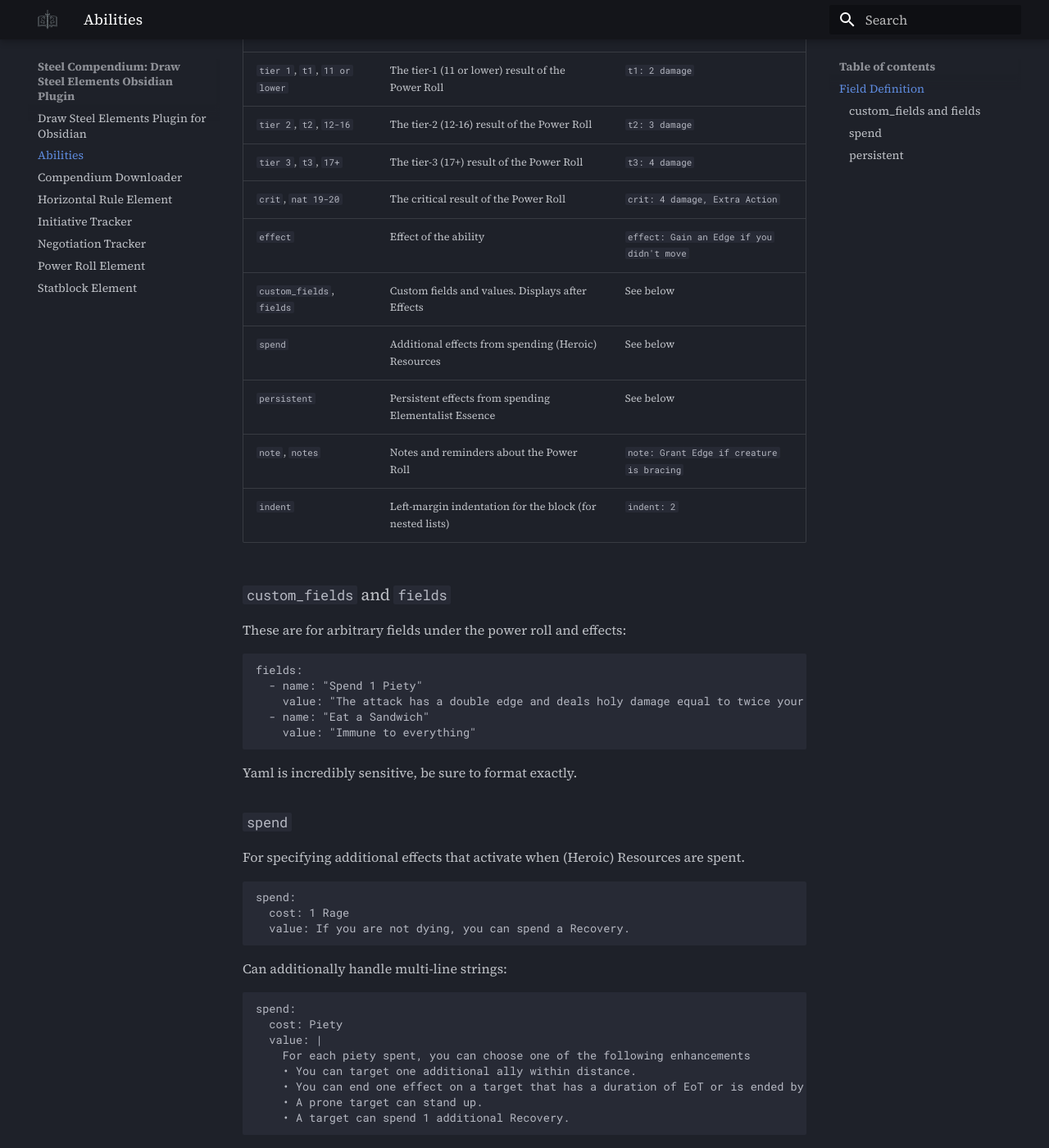
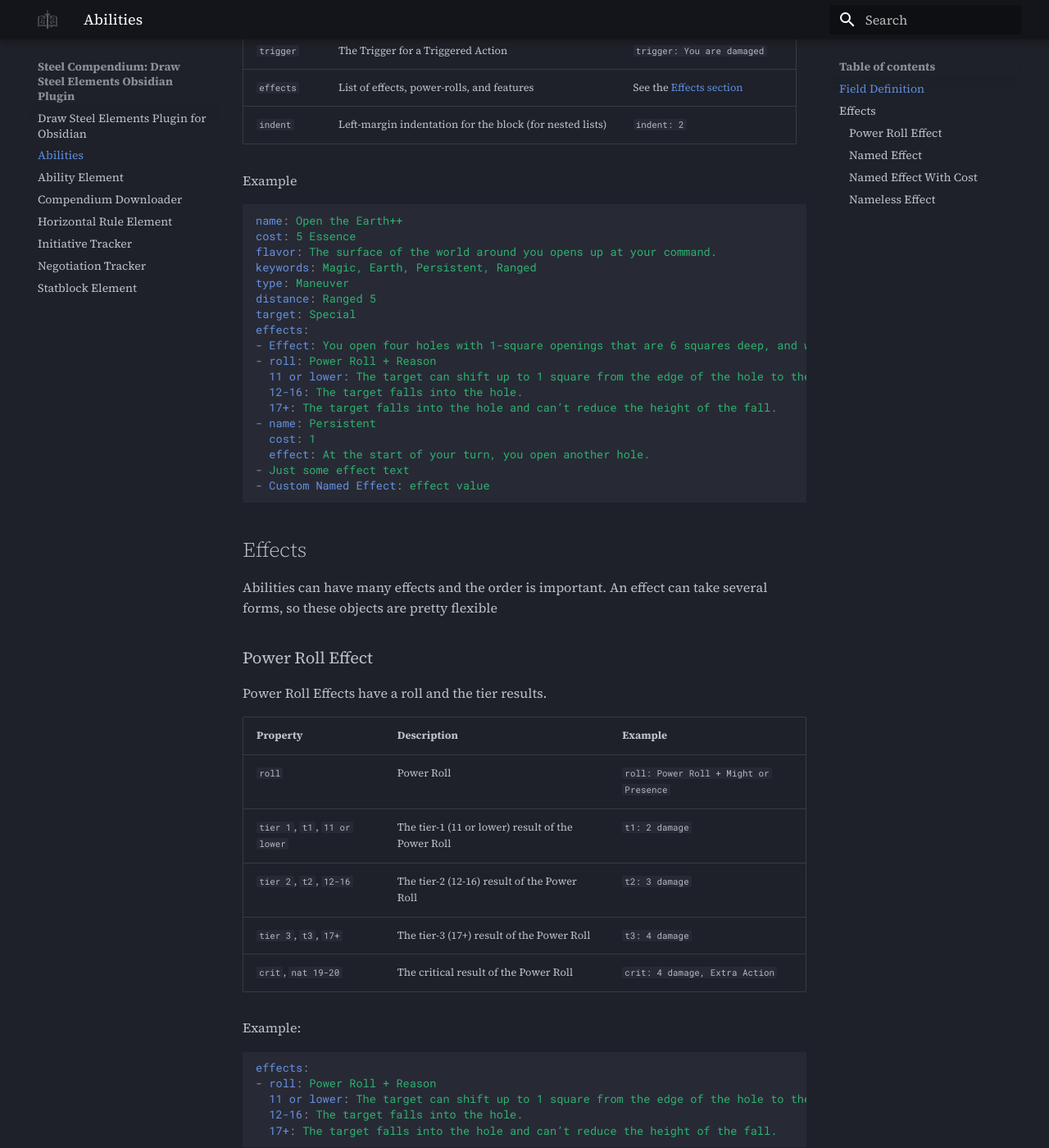
Before and after one commit to SteelCompendium/draw-steel-elements, an MkDocs documentation site: the page built from docs/Abilities.md, in a window 1280 px wide and 1400 px high, scrolled down 663 px. Shown: the whole window at 82% size. Built offline with MkDocs 1.6.1 and Material for MkDocs 9.7.7, drawn with Linux system fonts in a browser that asks for light colours; comment, search, counter and statistics services are not loaded; some of the changed text lies outside the part shown.

Commit message:
Updates docs for ability elements

````diff
--- a/docs/Abilities.md
+++ b/docs/Abilities.md
@@ -1,76 +1,114 @@
 # Abilities
+
+Abilities can take many forms which results in a more fluid yaml when it comes to effects.
+
+Yaml is incredibly sensitive, be sure to format exactly.
 
 ## Field Definition
 
-| Property                      | Description                                              | Example                                   |
-|-------------------------------|----------------------------------------------------------|-------------------------------------------|
-| `name`                        | The "Title" or "Description" of the Power Roll.          | `name: Might Resistance Roll`             |
-| `flavor`                      | The flavor text of the Power Roll.                       | `flavor: Be strong`                       |
-| `cost`                        | The cost to use the ability                              | `cost: 3 Piety`                           |
-| `keywords`                    | Keywords of the ability                                  | `keywords: Area, Magic`                   |
-| `type`                        | Type of the ability                                      | `type: Action`                            |
-| `distance`                    | Distance of the ability                                  | `distance: 2 burst`                       |
-| `target`                      | Target of the ability                                    | `target: All enemies`                     |
-| `trigger`                     | The Trigger for a Triggered Action                       | `trigger: You are damaged`                |
+| Property                      | Description                                              | Example                             |
+|-------------------------------|----------------------------------------------------------|-------------------------------------|
+| `name`                        | The "Title" or "Description" of the ability.             | `name: Might Resistance Roll`       |
+| `flavor`                      | The flavor text of the ability.                          | `flavor: Be strong`                 |
+| `cost`                        | The cost to use the ability                              | `cost: 3 Piety`                     |
+| `keywords`                    | Keywords of the ability                                  | `keywords: Area, Magic`             |
+| `type`                        | Type of the ability                                      | `type: Action`                      |
+| `distance`                    | Distance of the ability                                  | `distance: 2 burst`                 |
+| `target`                      | Target of the ability                                    | `target: All enemies`               |
+| `trigger`                     | The Trigger for a Triggered Action                       | `trigger: You are damaged`          |
+| `effects`                     | List of effects, power-rolls, and features               | See the [Effects section](#Effects) |
+| `indent`                      | Left-margin indentation for the block (for nested lists) | `indent: 2`                               |
+
+Example
+
+```yaml
+name: Open the Earth++
+cost: 5 Essence
+flavor: The surface of the world around you opens up at your command.
+keywords: Magic, Earth, Persistent, Ranged
+type: Maneuver
+distance: Ranged 5
+target: Special
+effects:
+- Effect: You open four holes with 1-square openings that are 6 squares deep, and which can be placed on any mundane surface within distance. You can place these holes next to each other to create fewer holes with wider openings. For each creature standing above a hole when it opens and small enough to fall in, make a power roll.
+- roll: Power Roll + Reason
+  11 or lower: The target can shift up to 1 square from the edge of the hole to the nearest unoccupied space of their choice.
+  12-16: The target falls into the hole.
+  17+: The target falls into the hole and can’t reduce the height of the fall.
+- name: Persistent
+  cost: 1
+  effect: At the start of your turn, you open another hole.
+- Just some effect text
+- Custom Named Effect: effect value
+```
+
+## Effects
+
+Abilities can have many effects and the order is important.  An effect can take several forms, so these objects are pretty flexible
+
+### Power Roll Effect
+
+Power Roll Effects have a roll and the tier results.
+
+| Property                      | Description                                              | Example                             |
+|-------------------------------|----------------------------------------------------------|-------------------------------------|
 | `roll`                        | Power Roll                                               | `roll: Power Roll + Might or Presence`    |
 | `tier 1`, `t1`, `11 or lower` | The tier-1 (11 or lower) result of the Power Roll        | `t1: 2 damage`                            |
 | `tier 2`, `t2`, `12-16`       | The tier-2 (12-16) result of the Power Roll              | `t2: 3 damage`                            |
 | `tier 3`, `t3`, `17+`         | The tier-3 (17+) result of the Power Roll                | `t3: 4 damage`                            |
 | `crit`, `nat 19-20`           | The critical result of the Power Roll                    | `crit: 4 damage, Extra Action`            |
-| `effect`                      | Effect of the ability                                    | `effect: Gain an Edge if you didn't move` |
-| `custom_fields`, `fields`     | Custom fields and values. Displays after Effects         | See below                                 |
-| `spend`                       | Additional effects from spending (Heroic) Resources      | See below                                 |
-| `persistent`                  | Persistent effects from spending Elementalist Essence    | See below                                 |
-| `note`, `notes`               | Notes and reminders about the Power Roll                 | `note: Grant Edge if creature is bracing` |
-| `indent`                      | Left-margin indentation for the block (for nested lists) | `indent: 2`                               |
 
-### `custom_fields` and `fields`
+Example:
 
-These are for arbitrary fields under the power roll and effects:
-
-```
-fields:
-  - name: "Spend 1 Piety"
-    value: "The attack has a double edge and deals holy damage equal to twice your Intuition score."
-  - name: "Eat a Sandwich"
-    value: "Immune to everything"
+```yaml
+effects:
+- roll: Power Roll + Reason
+  11 or lower: The target can shift up to 1 square from the edge of the hole to the nearest unoccupied space of their choice.
+  12-16: The target falls into the hole.
+  17+: The target falls into the hole and can’t reduce the height of the fall.
 ```
 
-Yaml is incredibly sensitive, be sure to format exactly.
+### Named Effect
 
-### `spend`
+Named Effects are a key-value pairing.
 
-For specifying additional effects that activate when (Heroic) Resources are spent.
+| Property | Description               | Example                                      |
+|----------|---------------------------|----------------------------------------------|
+| `name`   | Name of the effect        | `name: Effect` or `name: Alternative Effect` |
+| `effect` | Description of the effect | `effect: Target can spend a recovery.`       |
 
-```
-spend:
-  cost: 1 Rage
-  value: If you are not dying, you can spend a Recovery.
+Example:
+
+```yaml
+effects:
+- name: Alternative Effect
+  effect: Target can spend a recovery.
 ```
 
-Can additionally handle multi-line strings:
+### Named Effect With Cost
 
-```
-spend:
-  cost: Piety
-  value: |
-    For each piety spent, you can choose one of the following enhancements
-    • You can target one additional ally within distance.
-    • You can end one effect on a target that has a duration of EoT or is ended by a resistance roll.
-    • A prone target can stand up.
-    • A target can spend 1 additional Recovery.
+Named Effects with a cost are the same as Named Effects, but add an additional cost to the effect
+
+| Property | Description               | Example                                |
+|----------|---------------------------|----------------------------------------|
+| `name`   | Name of the effect        | `name: Spend`                          |
+| `cost`   | Cost of the effect        | `cost: 1 Essence`                      |
+| `effect` | Description of the effect | `effect: Target can spend a recovery.` |
+
+Example:
+
+```yaml
+effects:
+- name: Spend
+  cost: 1 Essence
+  effect: Target can spend a recovery.
 ```
 
-Yaml is incredibly sensitive, be sure to format exactly.
+### Nameless Effect
 
-### `persistent`
+Nameless Effects are a bit different in that they are a String instead of a yaml object.
 
-For specifying additional effects that activate when (Heroic) Resources are spent.
-
+```yaml
+effects:
+- Each creature within 2 squares of the chorogaunt can’t be hidden from them.
 ```
-spend:
-  cost: 1
-  value: This effect lasts until the start of your next turn.
-```
-
-Yaml is incredibly sensitive, be sure to format exactly.
````
Also changed, not shown: README.md (+2 -2 lines), docs/ability.md (added, +38 -0 lines), docs/index.md (+3 -3 lines), docs/power-roll.md (deleted, +0 -31 lines), docs/Media/ability-simple.png (added), docs/Media/ability.png (added), docs/Media/power-roll-simple.png (deleted), docs/Media/powerroll.png (deleted).
